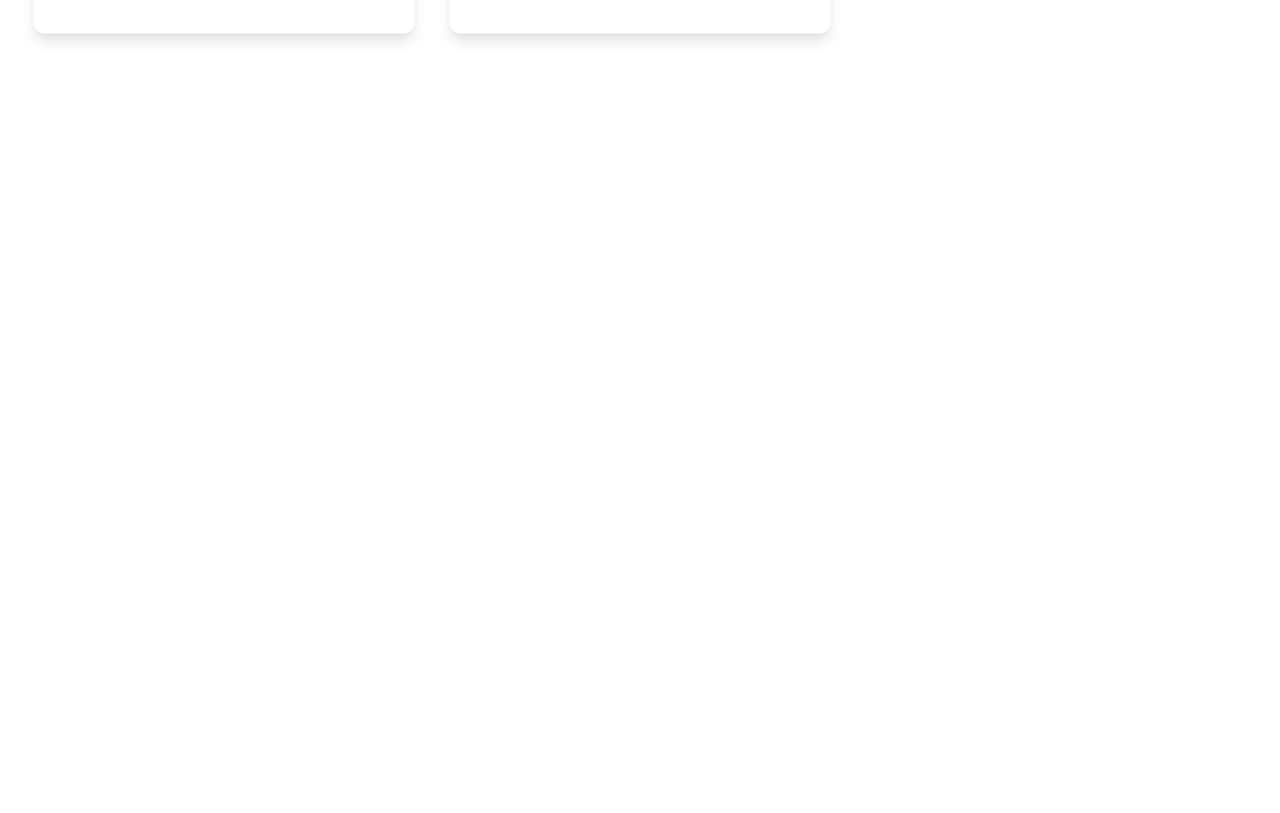
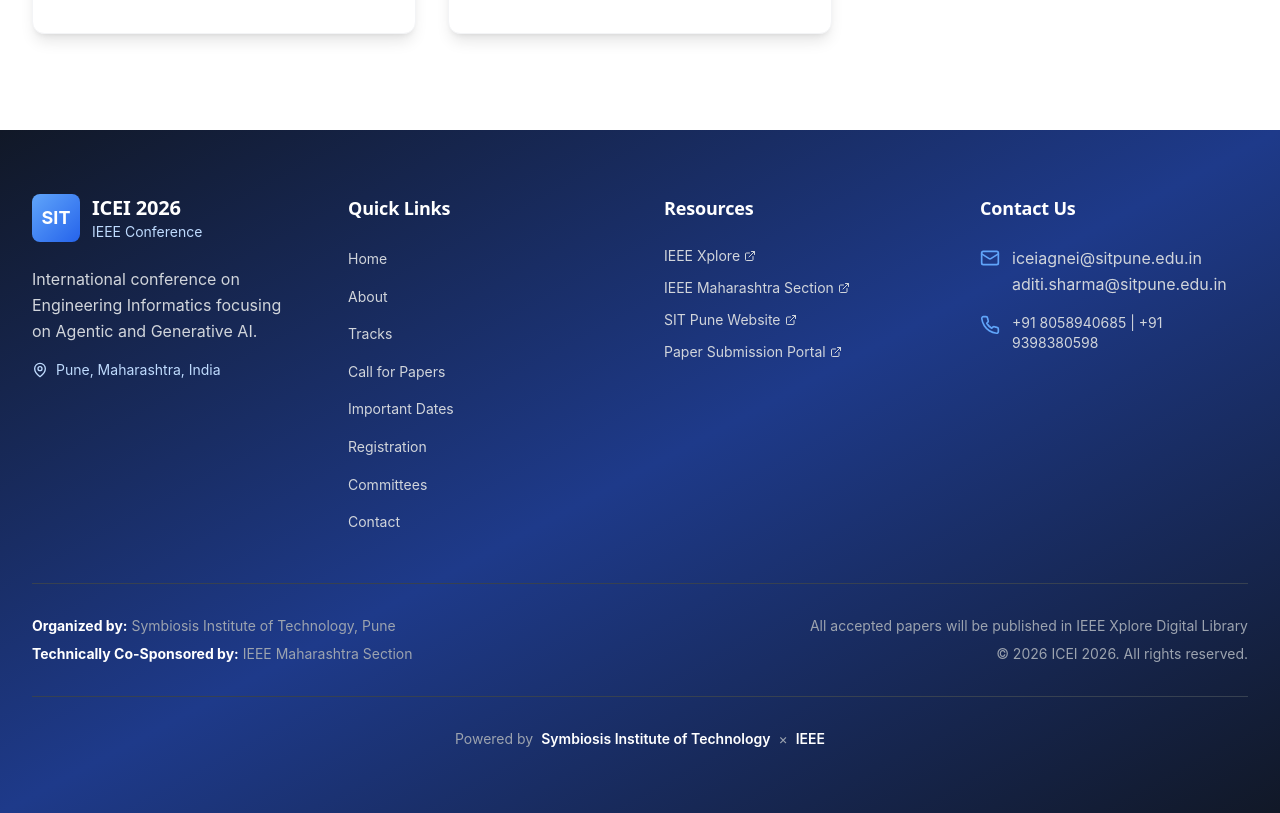
Before and after one commit to amansrivastava2102/SIT-icei-conference-, a React (Vite) app: page /authors in a window 1280 px wide. Shown: the part 920-1733 px from the top of the page. Before the commit the page ends 1050 px from the top, so only its background shows below. Built offline with nearby package versions, Linux system fonts and the light colour scheme.

Commit message:
added footer to all pages

```diff
--- a/src/App.tsx
+++ b/src/App.tsx
@@ -13,7 +13,6 @@ import Sponsorship from './components/Sponsorship';
 import Committees from './components/Committees';
 import Venue from './components/Venue';
 import Footer from './components/Footer';
-
 import Institute from './components/Institute';
 import University from './components/University';
 import ForAuthors from './components/ForAuthors';
@@ -78,6 +77,8 @@ function App() {
         {/* ABOUT PUNE PAGE */}
         <Route path="/about-pune" element={<AboutPune />} />
 
+        <Route path="/committees" element={<Committees />} />
+
       </Routes>
     </Router>
   );
--- a/src/components/AboutPune.tsx
+++ b/src/components/AboutPune.tsx
@@ -1,5 +1,5 @@
 import Navbar from './Navbar';
-
+import Footer from './Footer';
 const AboutPune = () => {
   const places = [
     {
@@ -154,6 +154,7 @@ const AboutPune = () => {
 
         </div>
       </div>
+      <Footer />
     </>
   );
 };
--- a/src/components/ConferenceFormat.tsx
+++ b/src/components/ConferenceFormat.tsx
@@ -1,43 +1,59 @@
 import { motion } from 'framer-motion';
-import { Presentation, Users, Store, Coffee, Laptop } from 'lucide-react';
+import {
+  Presentation,
+  Users,
+  Store,
+  Coffee,
+  Laptop,
+} from 'lucide-react';
+
+import Footer from './Footer';
 
 const ConferenceFormat = () => {
   const formats = [
     {
       icon: Presentation,
       title: 'Invited Plenary Lectures',
-      description: 'Flagship keynote talks by internationally recognised experts in AI and Engineering Informatics.',
+      description:
+        'Flagship keynote talks by internationally recognised experts in AI and Engineering Informatics.',
       color: 'from-blue-500 to-blue-600',
     },
     {
       icon: Users,
       title: 'Oral Presentations',
-      description: 'Technical paper sessions with structured presentations and discussion.',
+      description:
+        'Technical paper sessions with structured presentations and discussion.',
       color: 'from-blue-600 to-blue-700',
     },
     {
       icon: Store,
       title: 'Exhibition Booths',
-      description: 'Industry and research exhibition booths showcasing cutting-edge technologies.',
+      description:
+        'Industry and research exhibition booths showcasing cutting-edge technologies.',
       color: 'from-blue-700 to-blue-800',
     },
     {
       icon: Coffee,
       title: 'Networking Lunch & High Tea',
-      description: 'Curated informal networking over lunch and high tea for academic–industry interactions.',
+      description:
+        'Curated informal networking over lunch and high tea for academic–industry interactions.',
       color: 'from-blue-800 to-blue-900',
     },
     {
       icon: Laptop,
       title: 'Workshops',
-      description: 'Hands-on technical workshops and tutorials on emerging topics.',
+      description:
+        'Hands-on technical workshops and tutorials on emerging topics.',
       color: 'from-blue-900 to-blue-950',
     },
   ];
 
   return (
+    <>
       <section className="py-24 bg-white">
         <div className="max-w-7xl mx-auto px-4 sm:px-6 lg:px-8">
+
+          {/* HEADER */}
           <motion.div
             initial={{ opacity: 0, y: 20 }}
             whileInView={{ opacity: 1, y: 0 }}
@@ -48,12 +64,16 @@ const ConferenceFormat = () => {
             <h2 className="text-4xl md:text-5xl font-bold text-gray-900 mb-6">
               Conference Format
             </h2>
+
             <p className="text-xl text-gray-600 max-w-3xl mx-auto">
-            A comprehensive program designed to maximize learning, networking, and collaboration
+              A comprehensive program designed to maximize learning,
+              networking, and collaboration
             </p>
           </motion.div>
 
+          {/* FORMAT CARDS */}
           <div className="grid md:grid-cols-2 lg:grid-cols-3 gap-8">
+
             {formats.map((format, index) => (
               <motion.div
                 key={index}
@@ -63,20 +83,31 @@ const ConferenceFormat = () => {
                 transition={{ duration: 0.6, delay: index * 0.1 }}
                 className="group bg-white rounded-xl p-8 shadow-lg hover:shadow-2xl transition-all duration-300 border border-gray-100 hover:border-blue-300"
               >
-              <div className={`w-16 h-16 bg-gradient-to-br ${format.color} rounded-lg flex items-center justify-center mb-6 group-hover:scale-110 transition-transform duration-300`}>
+
+                <div
+                  className={`w-16 h-16 bg-gradient-to-br ${format.color} rounded-lg flex items-center justify-center mb-6 group-hover:scale-110 transition-transform duration-300`}
+                >
                   <format.icon className="w-8 h-8 text-white" />
                 </div>
+
                 <h3 className="text-xl font-bold text-gray-900 mb-3">
                   {format.title}
                 </h3>
+
                 <p className="text-gray-600 leading-relaxed">
                   {format.description}
                 </p>
+
               </motion.div>
             ))}
+
           </div>
         </div>
       </section>
+
+      {/* FOOTER */}
+      <Footer />
+    </>
   );
 };
 
--- a/src/components/Institute.tsx
+++ b/src/components/Institute.tsx
@@ -1,5 +1,5 @@
 import Navbar from './Navbar';
-
+import Footer from './Footer';
 const Institute = () => {
   return (
     <>
@@ -109,6 +109,7 @@ const Institute = () => {
           </div>
         </div>
       </div>
+      <Footer />
     </>
   );
 };
--- a/src/components/Navbar.tsx
+++ b/src/components/Navbar.tsx
@@ -5,7 +5,7 @@ const Navbar = () => {
   const [isMobileMenuOpen, setIsMobileMenuOpen] = useState(false);
 
   const menuItems = [
-    { label: "Home", href: "/home" },
+    { label: "Home", href: "/" },
 
     {
       label: "About Us",
--- a/src/components/University.tsx
+++ b/src/components/University.tsx
@@ -1,5 +1,5 @@
 import Navbar from './Navbar';
-
+import Footer from './Footer';
 const University = () => {
   return (
     <>
@@ -115,6 +115,7 @@ const University = () => {
           </div>
         </div>
       </div>
+    <Footer />
     </>
   );
 };
```
Lines whose indentation alone changed are shown as unchanged.
